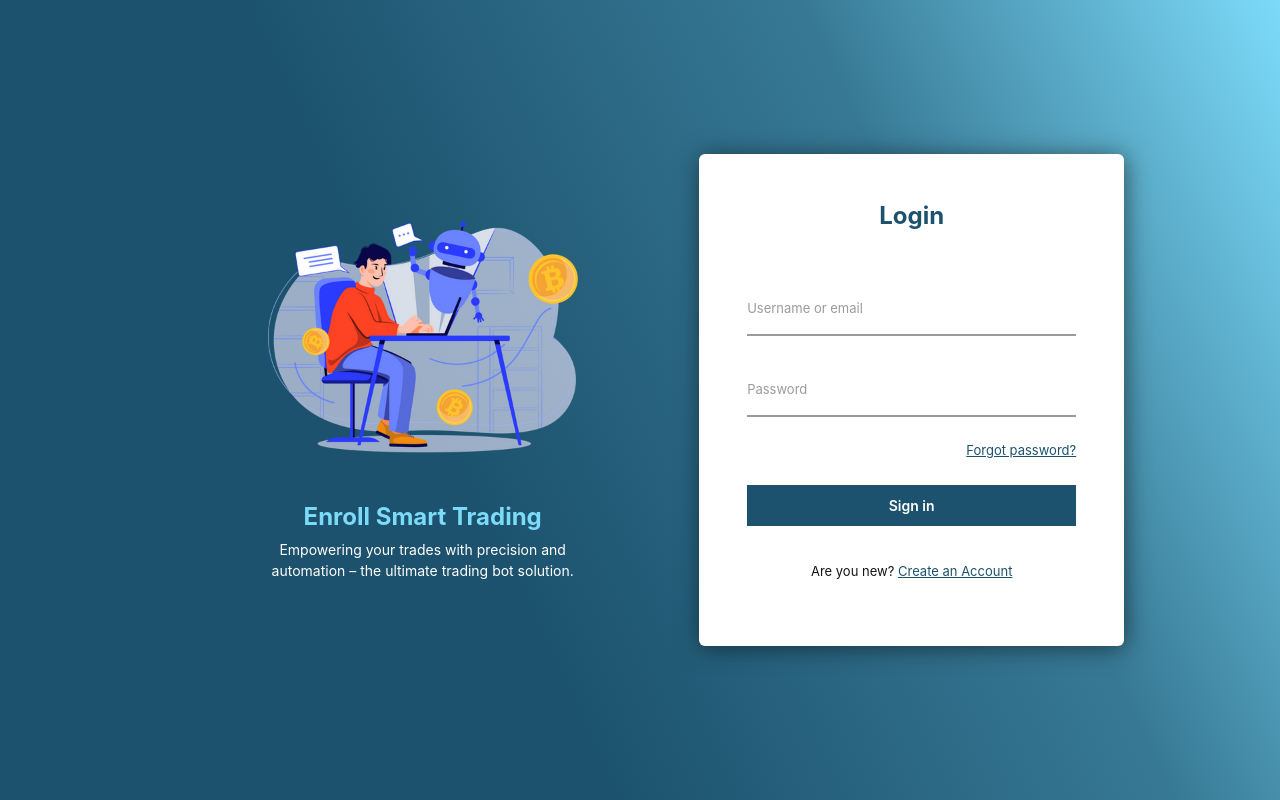
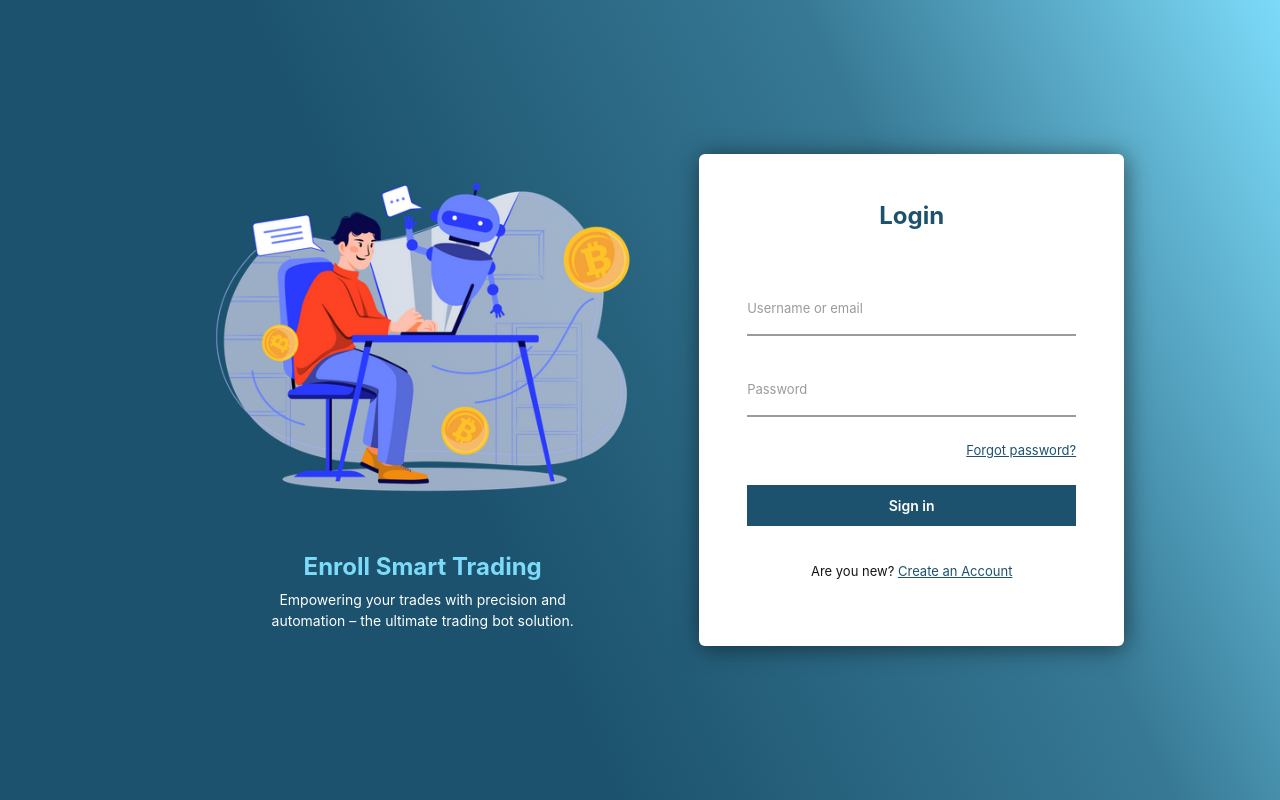
Before and after one commit to StanyMadanu/trading-bot, a React (Create React App) app: page /login in a window 1280 px wide. Built offline with nearby package versions, Linux system fonts and the light colour scheme.

Commit message:
login-page

```diff
--- a/src/assets/scss/login.scss
+++ b/src/assets/scss/login.scss
@@ -12,7 +12,7 @@
   );
 
   .trading-bot-img {
-    width: 450px;
+    width: 600px;
   }
 
   .row {
```
